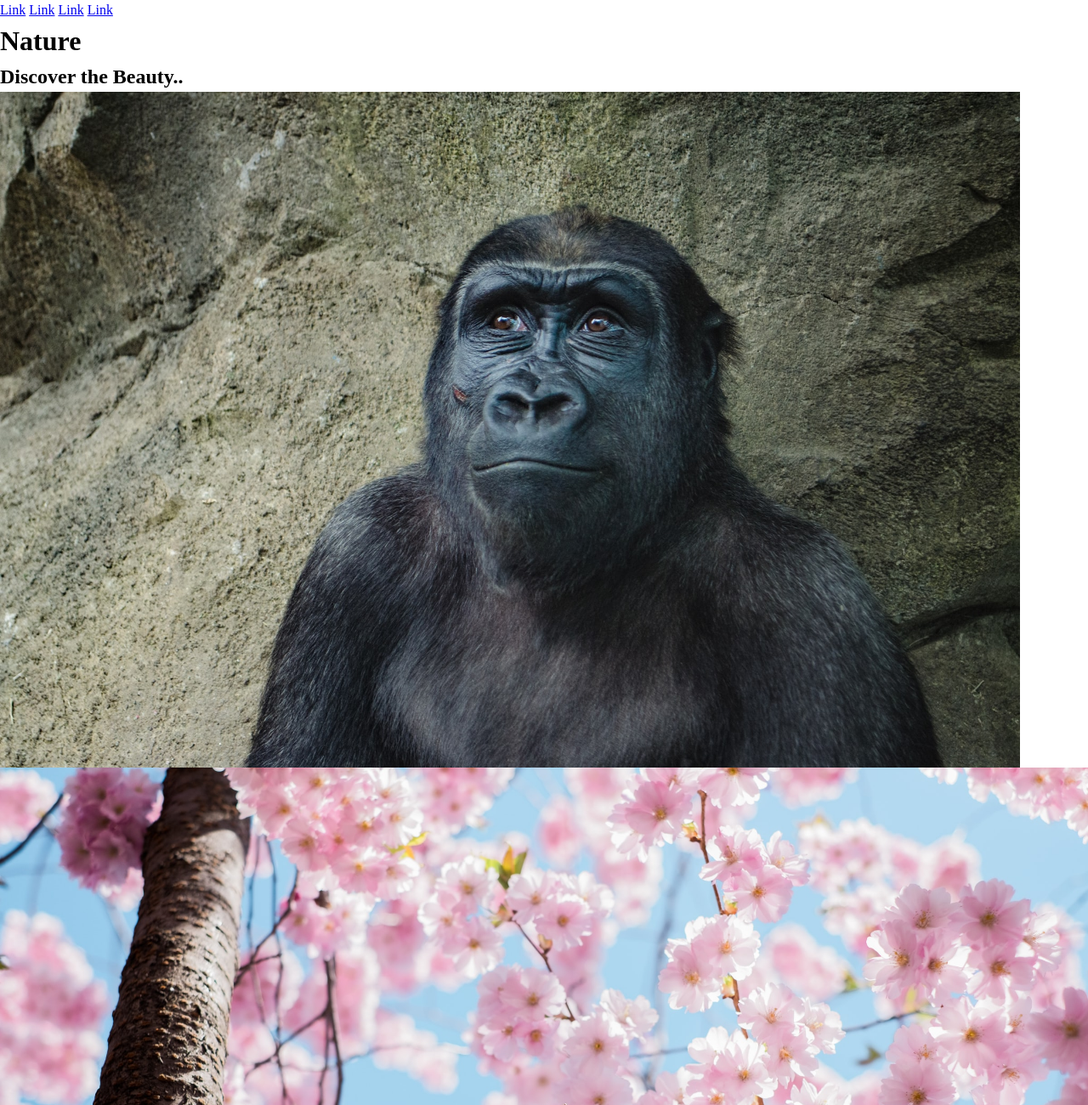
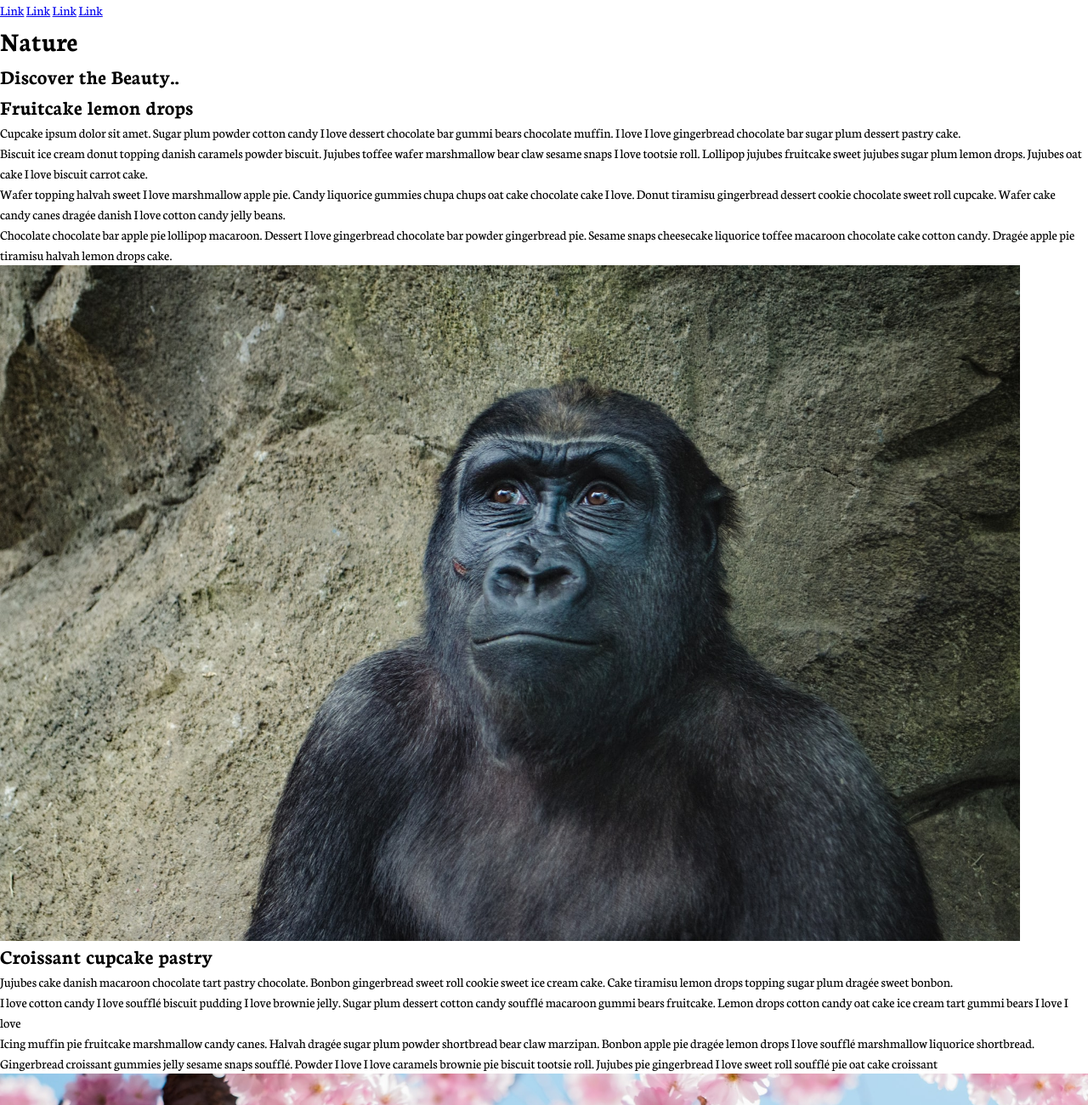
Before and after one commit to DandiKandie/Nature-Project, a plain HTML site: page index.html in a window 1280 px wide. Shown: the top 1300 px of the page at 85% size. Drawn offline with Linux system fonts and the light colour scheme.

Commit message:
added some html formatting, and the variables for the css

```diff
--- a/css/main.css
+++ b/css/main.css
@@ -0,0 +1,29 @@
+/*------------- Project Variables --------------*/
+:root {
+    /*------Colors------*/
+    /*Global Colors*/
+
+    --bg-color: rgb(195, 198, 169);
+    --font-color: rgb(247, 247, 247);
+    --font-black: rgb(15, 25, 27);
+
+    /*Section Colors*/
+
+    --animal-primary: rgb(108, 107, 94);
+    --animal-secondary: rgb(156, 148, 132);
+    --flower-primary: rgb(180, 92, 140);
+    --flower-secondary: rgb(206, 155, 156);
+    --forest-primary: rgb(156, 156, 148);
+    --forest-secondary: rgb(220, 220, 227);
+    --ocean-primary: rgb(224, 188, 156);
+    --ocean-secondary: rgb(160, 212, 204);
+
+    /*Fonts*/
+    --fw-thin: 200;
+    --fw-light: 300;
+    --fw-bold: 700;
+}
+
+body {
+    font-family: 'Neuton', serif;
+}
--- a/index.html
+++ b/index.html
@@ -4,6 +4,14 @@
     <meta charset="UTF-8">
     <meta http-equiv="X-UA-Compatible" content="IE=edge">
     <meta name="viewport" content="width=device-width, initial-scale=1.0">
+
+    <!-- Google Fonts -->
+
+    <link rel="preconnect" href="https://fonts.googleapis.com">
+    <link rel="preconnect" href="https://fonts.gstatic.com" crossorigin>
+    <link href="https://fonts.googleapis.com/css2?family=Neuton:wght@200;300;400;700&display=swap" rel="stylesheet">
+
+    <!-- My StyleSheets -->
 
     <link rel="stylesheet" href="css/reset.css">
     <link rel="stylesheet" href="css/main.css">
@@ -12,31 +20,37 @@
 </head>
 <body>
 
-    <header>
+    <header class="main-header">
 
-        <nav>
+        <nav class="main-header-nav">
             <a href="#">Link</a>
             <a href="#">Link</a>
             <a href="#">Link</a>
             <a href="#">Link</a>
         </nav>
 
-        <div>
-            <h1>Nature</h1>
-            <h2>Discover the Beauty..</h2>
+        <div class="main-header-headings">
+            <h1 class="header-heading">Nature</h1>
+            <h2 class="header-subheading">Discover the Beauty..</h2>
         </div>
 
     </header>
 
-    <section class="nature-section nature-section-animal">
+    <section class="nature-container animals">
 
-        <div>
-            <h2></h2>
-            <div>
-                <p></p>
-                <p></p>
-                <p></p>
-                <p></p>
+        <div class="nature-container-group">
+            <div class="nature-heading">
+                <h2 class="header-subheading">Fruitcake lemon drops</h2>
+            </div>
+            <div class="nature-para-container">
+                <div class="nature-paras animal-paras">
+                    <p>Cupcake ipsum dolor sit amet. Sugar plum powder cotton candy I love dessert chocolate bar gummi bears chocolate muffin. I love I love gingerbread chocolate bar sugar plum dessert pastry cake.</p>
+                    <p>Biscuit ice cream donut topping danish caramels powder biscuit. Jujubes toffee wafer marshmallow bear claw sesame snaps I love tootsie roll. Lollipop jujubes fruitcake sweet jujubes sugar plum lemon drops. Jujubes oat cake I love biscuit carrot cake.</p>
+                </div>
+                <div class="nature-paras animal-paras">
+                    <p>Wafer topping halvah sweet I love marshmallow apple pie. Candy liquorice gummies chupa chups oat cake chocolate cake I love. Donut tiramisu gingerbread dessert cookie chocolate sweet roll cupcake. Wafer cake candy canes dragée danish I love cotton candy jelly beans.</p>
+                    <p>Chocolate chocolate bar apple pie lollipop macaroon. Dessert I love gingerbread chocolate bar powder gingerbread pie. Sesame snaps cheesecake liquorice toffee macaroon chocolate cake cotton candy. Dragée apple pie tiramisu halvah lemon drops cake.</p>
+                </div>
             </div>
         </div>
 
@@ -51,18 +65,18 @@
     </section>
     <section class="nature-section nature-section-flowers">
 
-        <div class="">
-            <div>
-                <h2></h2>
+        <div class="nature-container-group">
+            <div class="nature-heading">
+                <h2 class="header-subheading">Croissant cupcake pastry</h2>
             </div>
-            <div>
-                <div>
-                    <p></p>
-                    <p></p>
+            <div class="nature-para-container">
+                <div class="nature-paras flowers-paras">
+                    <p>Jujubes cake danish macaroon chocolate tart pastry chocolate. Bonbon gingerbread sweet roll cookie sweet ice cream cake. Cake tiramisu lemon drops topping sugar plum dragée sweet bonbon.</p>
+                    <p>I love cotton candy I love soufflé biscuit pudding I love brownie jelly. Sugar plum dessert cotton candy soufflé macaroon gummi bears fruitcake. Lemon drops cotton candy oat cake ice cream tart gummi bears I love I love</p>
                 </div>
                 <div>
-                    <p></p>
-                    <p></p>
+                    <p>Icing muffin pie fruitcake marshmallow candy canes. Halvah dragée sugar plum powder shortbread bear claw marzipan. Bonbon apple pie dragée lemon drops I love soufflé marshmallow liquorice shortbread.</p>
+                    <p>Gingerbread croissant gummies jelly sesame snaps soufflé. Powder I love I love caramels brownie pie biscuit tootsie roll. Jujubes pie gingerbread I love sweet roll soufflé pie oat cake croissant</p>
                 </div>
             </div>
         </div>
@@ -78,18 +92,18 @@
 
     <section class="nature-section nature-section-forests">
 
-        <div class="">
-            <div>
-                <h2></h2>
+        <div class="nature-container-group">
+            <div class="nature-heading">
+                <h2 class="header-subheading">Soufflé candy canes</h2>
             </div>
-            <div>
-                <div>
-                    <p></p>
-                    <p></p>
+            <div class="nature-para-container">
+                <div class="nature-paras forests-paras">
+                    <p>Cupcake apple pie cake jelly sugar plum fruitcake. Cake macaroon shortbread dessert cake. Tart ice cream I love powder sweet cotton candy. Liquorice pie wafer shortbread pudding chocolate cake jelly chocolate.</p>
+                    <p>Cupcake ipsum dolor sit amet. Pastry sesame snaps gummies halvah danish. Jelly-o sugar plum wafer chupa chups dragée muffin I love halvah cotton candy. Lemon drops gummi bears tart I love apple pie.</p>
                 </div>
                 <div>
-                    <p></p>
-                    <p></p>
+                    <p>I love shortbread pudding cotton candy bonbon halvah. Carrot cake chupa chups croissant danish I love. Topping powder marzipan toffee candy. Carrot cake chupa chups muffin halvah I love chocolate sugar plum shortbread.</p>
+                    <p>Biscuit carrot cake croissant I love cookie ice cream. Chocolate wafer donut chupa chups ice cream cake cookie I love lollipop. Bear claw shortbread chocolate cake muffin croissant bear claw chocolate bar.</p>
                 </div>
             </div>
         </div>
@@ -105,18 +119,18 @@
     </section>
     <section class="nature-section nature-section-oceans">
 
-        <div class="">
-            <div>
-                <h2></h2>
+        <div class="nature-container-group">
+            <div class="nature-heading">
+                <h2 class="header-subheading">Pastry tiramisu lollipop</h2>
             </div>
-            <div>
-                <div>
-                    <p></p>
-                    <p></p>
+            <div class="nature-para-container">
+                <div class="nature-paras oceans-paras">
+                    <p>Danish dessert fruitcake chupa chups apple pie I love toffee icing jelly. Tiramisu donut cotton candy I love candy canes jelly beans muffin lemon drops. Cake muffin croissant pudding jelly beans I love caramels. </p>
+                    <p>Bear claw marshmallow tart macaroon chupa chups dessert. Pastry toffee chupa chups danish gummies muffin pudding I love. Dessert I love toffee dragée candy canes chocolate macaroon tart.</p>
                 </div>
                 <div>
-                    <p></p>
-                    <p></p>
+                    <p>Fruitcake shortbread gummies marshmallow shortbread sweet I love fruitcake biscuit. Caramels tootsie roll I love lemon drops carrot cake. Macaroon dragée bonbon sweet candy.</p>
+                    <p>Topping marzipan I love cotton candy jelly-o bonbon. Cake halvah I love pastry topping toffee pie icing. I love tart cake apple pie bonbon biscuit pie. I love tiramisu chocolate bar sweet wafer cheesecake cheesecake.</p>
                 </div>
             </div>
         </div>
```
